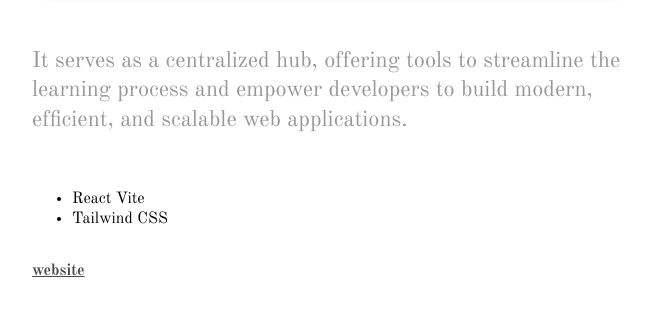
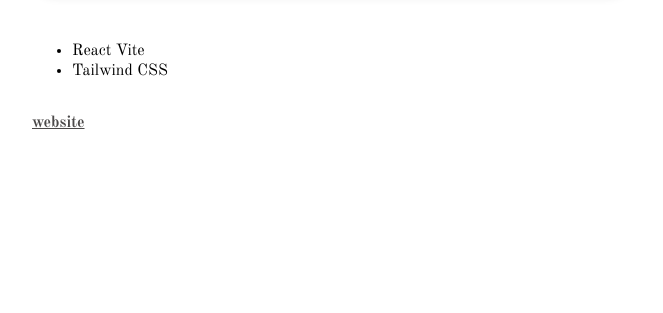
Before and after one commit to Hctor11/personal-website-2025, an Astro site: page /programming/typo in a window 1280 px wide. Shown: the part 725-1038 px from the top of the page, without its empty margins (308-971 px from the left). After the commit the page ends 890 px from the top, so only its background shows below. Built offline with nearby package versions, Linux system fonts and the light colour scheme; Astro itself is replaced by a stand-in of ours.

Commit message:
version 1.5

```diff
--- a/src/pages/programming/typo/index.astro
+++ b/src/pages/programming/typo/index.astro
@@ -18,9 +18,6 @@ import image from "#/projects/typo/01.png";
 
     <img  loading="lazy"  src={image.src} alt="REACT RESOURCES">
 
-    <p>
-        It serves as a centralized hub, offering tools to streamline the learning process and empower developers to build modern, efficient, and scalable web applications.
-    </p>
     <ul>
         <li>
             React Vite
```
